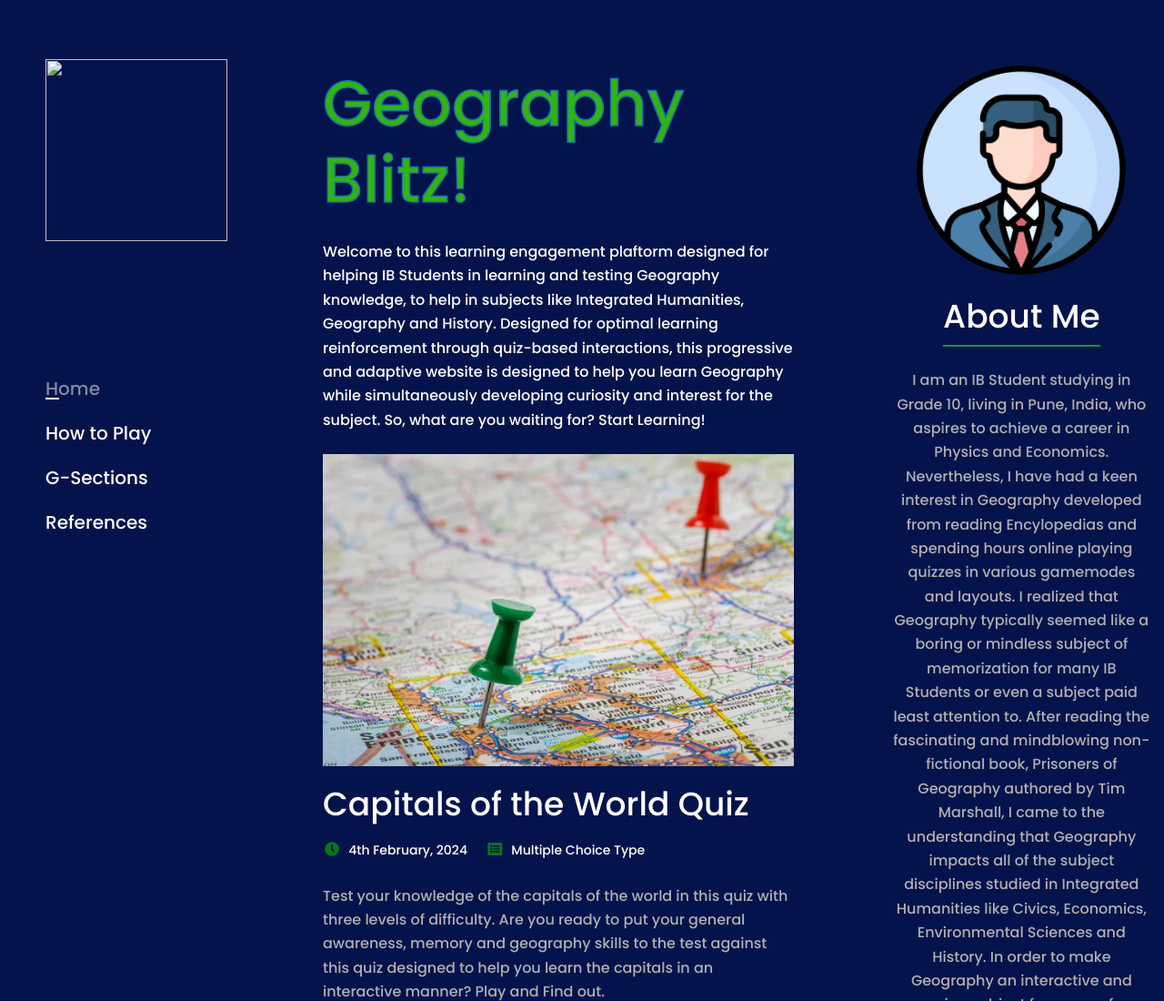
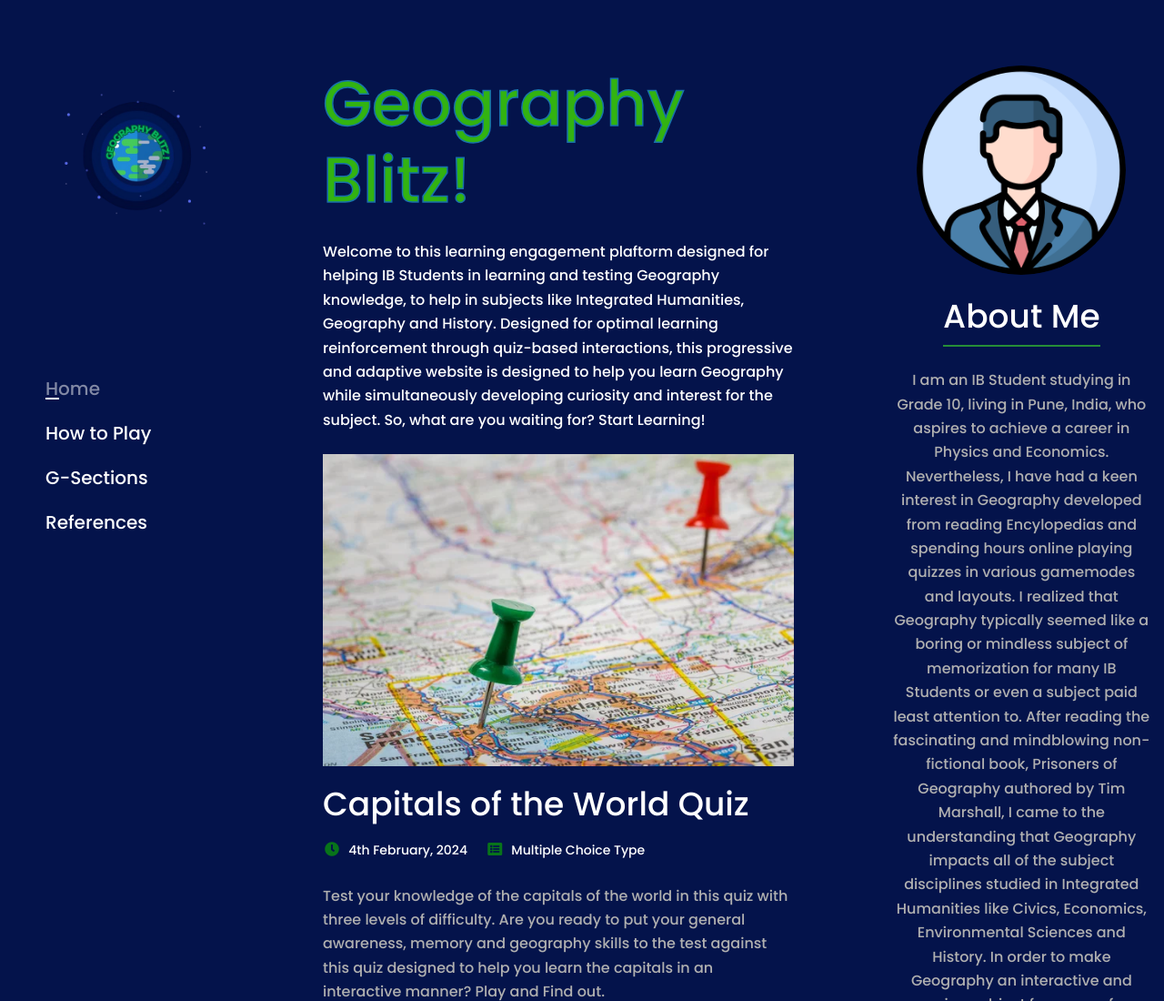
Before and after one commit to itsKapish/geoblitz, a plain HTML site: page index.html in a window 1280 px wide. Shown: the top 1100 px of the page at 91% size. Drawn offline with nearby package versions, Linux system fonts and the light colour scheme; the site is published under a folder, as on GitHub Pages, so addresses that start at the root find nothing.

Commit message:
Update index.html

```diff
--- a/index.html
+++ b/index.html
@@ -47,7 +47,7 @@
 <!-- start of sidenav -->
 <aside><div class="sidenav position-sticky d-flex flex-column justify-content-between">
     <a class="navbar-brand" href="index.html" class="logo">
-     <img src="/images/finallogo1.png"  width= 200px height= 200px alt="">
+     <img src="images/finallogo1.png"  width= 200px height= 200px alt="">
     </a>
     <!-- end of navbar-brand -->
 
```
